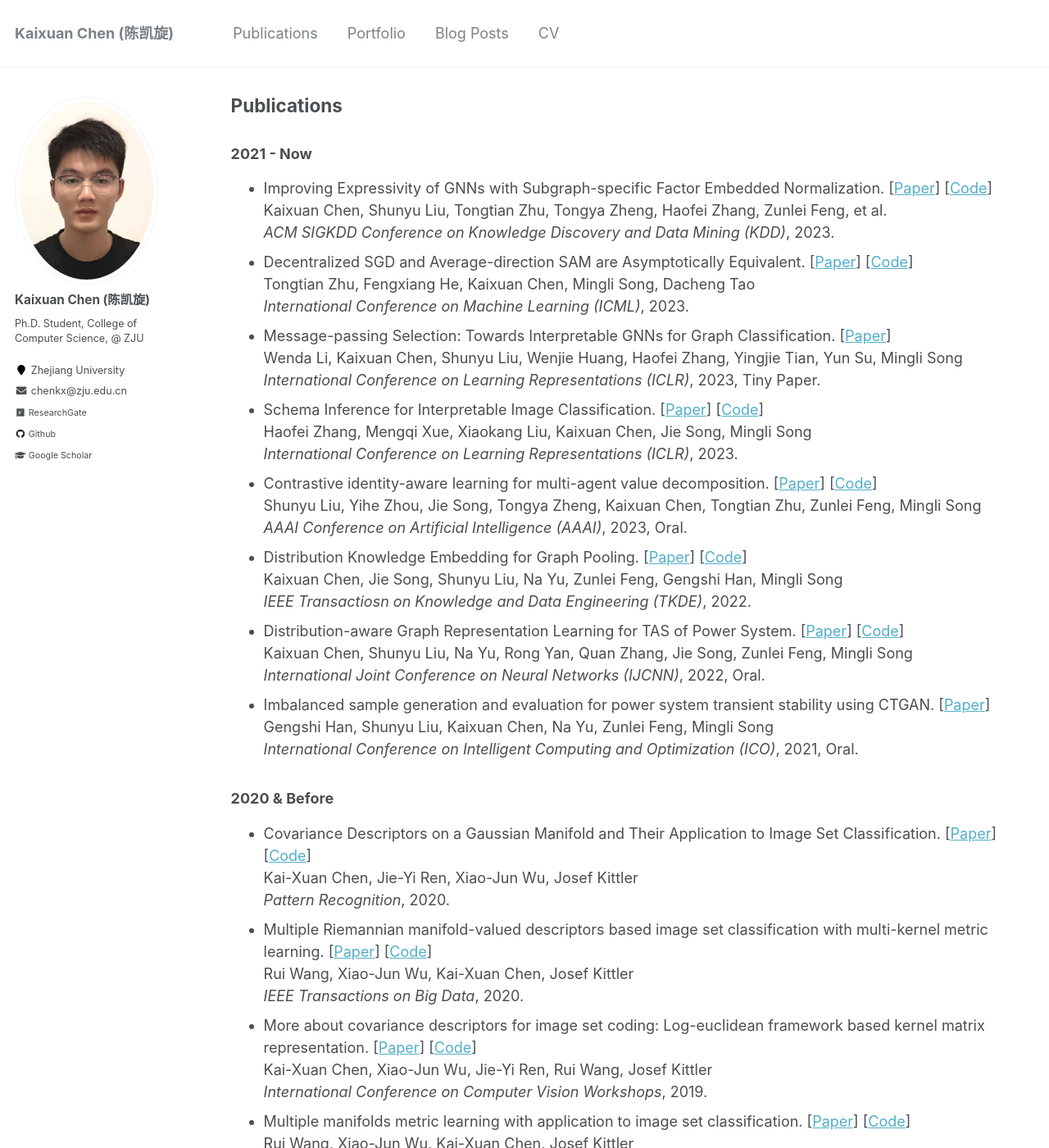
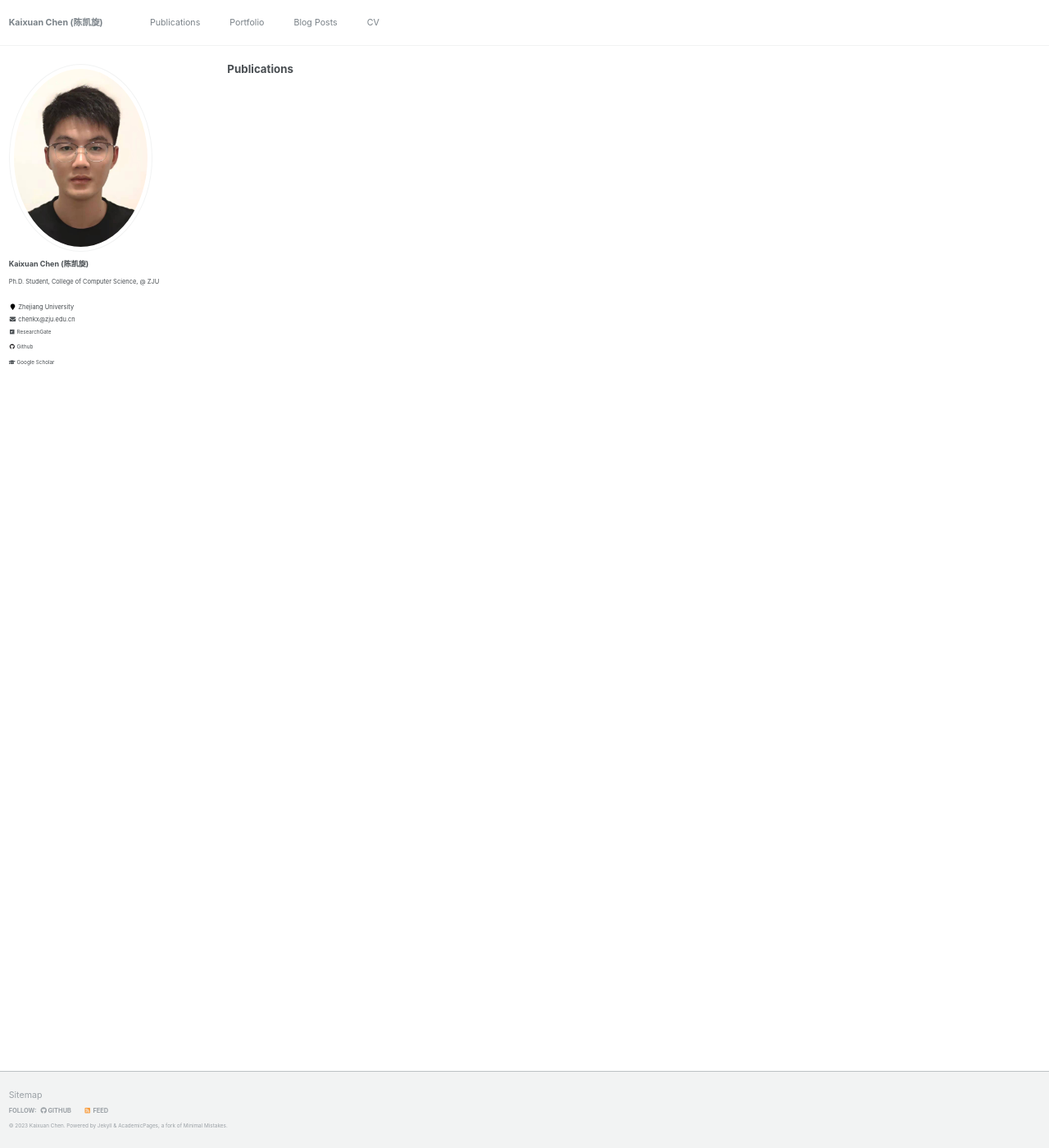
Before and after one commit to chenchkx/chenchkx.github.io, a Jekyll site: the page built from _pages/publications.md, in a window 1280 px wide and 1400 px high. Shown: the whole window at 82% size. Built offline with Jekyll 4.4.1, drawn with Linux system fonts in a browser that asks for light colours; some of the changed lines change nothing that is shown; some of the changed text lies outside the part shown.

Commit message:
change font-size publication

```diff
--- a/_pages/publications.md
+++ b/_pages/publications.md
@@ -3,10 +3,13 @@
 title: "Publications"
 permalink: /publications/
 author_profile: true
-font-size: 2pt
 redirect_from:
   - /resume
 ---
+<style type="text/css">
+  body{
+  font-size: 8pt;
+}
 
 ## 2021 - Now
 <!-- <p size='1'>一对中括号就可以将文字转换为超链接，如: <a href="">北京</a>，<a href="">上海</a>，<a href="">广州</a>，<a href="">深圳</a></p>\\ -->
```
